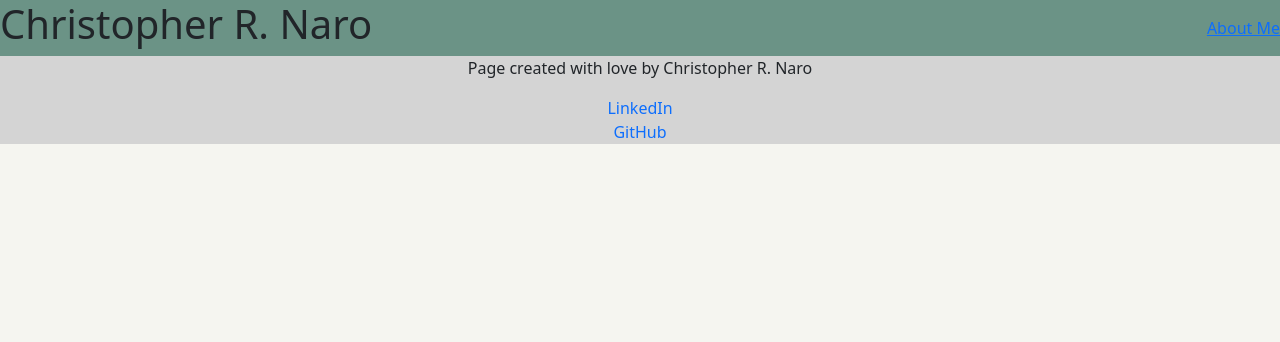
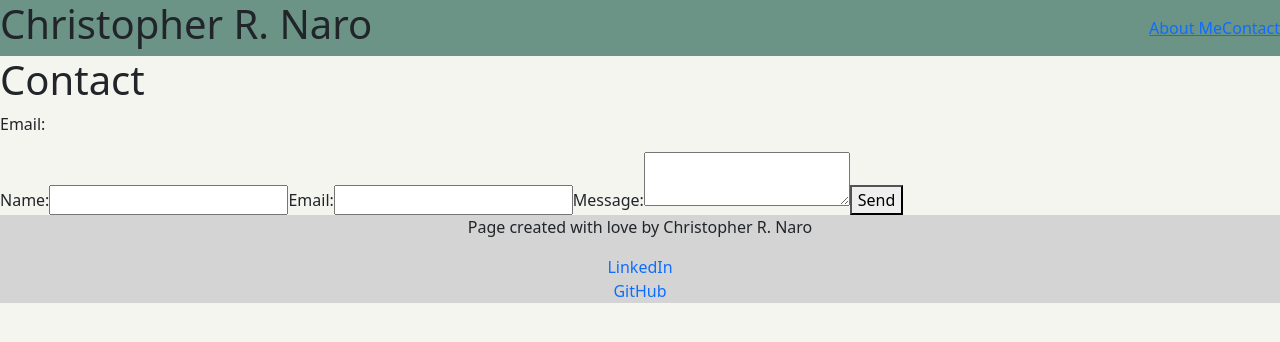
Before and after one commit to CRNaro/thank-you-for-being-here, a React (Vite) app in the folder portfolio/: page /contact in a window 1280 px wide. Shown: the top 342 px of the page. Built offline with nearby package versions, Linux system fonts and the light colour scheme.

Commit message:
Build: created a contact me section where the user can write a message directly to me and just hit send

```diff
--- a/portfolio/src/App.jsx
+++ b/portfolio/src/App.jsx
@@ -3,6 +3,7 @@ import { BrowserRouter as Router, Route, Routes} from 'react-router-dom'
 import Header from './components/Header/Header'
 import Footer from './components/Footer/Footer'
 import AboutMe from './components/Pages/AboutMe'
+import Contact from './components/Pages/Contact'
 
 
 
@@ -14,9 +15,10 @@ function App() {
     <Header />
      <Routes>
       <Route path="/aboutme" element={<AboutMe />} />
+      <Route path="/contact" element={<Contact />} />
       {/*<Route path="/" element={<Portfolio />} />
-      <Route path="/" element={<Contact />} />
-      <Route path="/" element={<Resume />} /> */}
+      <Route path="/" element={<Resume />} />
+      <Route path="/" element={<Home />} /> */}
       </Routes>
      </Router>
    <Footer />
--- a/portfolio/src/components/Header/Nav.jsx
+++ b/portfolio/src/components/Header/Nav.jsx
@@ -5,6 +5,7 @@ function Nav() {
     return (
         <nav>
             <Link to="/aboutme">About Me</Link>
+            <Link to="/contact">Contact</Link>
               {/*} <li><a href="#portfolio">Portfolio</a></li>
                 <li><a href="#resume">Resume</a></li>
     <li><a href="#contact">Contact</a></li> */}
--- a/portfolio/src/components/Pages/Contact.jsx
+++ b/portfolio/src/components/Pages/Contact.jsx
@@ -0,0 +1,27 @@
+// This page will house all of my contact information.
+
+function Contact() {
+  return (
+    <div>
+      <h1>Contact</h1>
+      <p>Email:</p>
+      <form action= "https://formspree.io/CRNaro@gmail.com" method="POST">
+        <label>
+            Name:
+            <input type="text" name="name" />
+        </label>
+        <label>
+            Email:
+            <input type="email" name="_replyto" />
+        </label>
+        <label>
+            Message:
+            <textarea name="message"></textarea>
+        </label>
+        <button type="submit">Send</button>
+        </form>
+    </div>
+  );
+}
+
+export default Contact;
```
